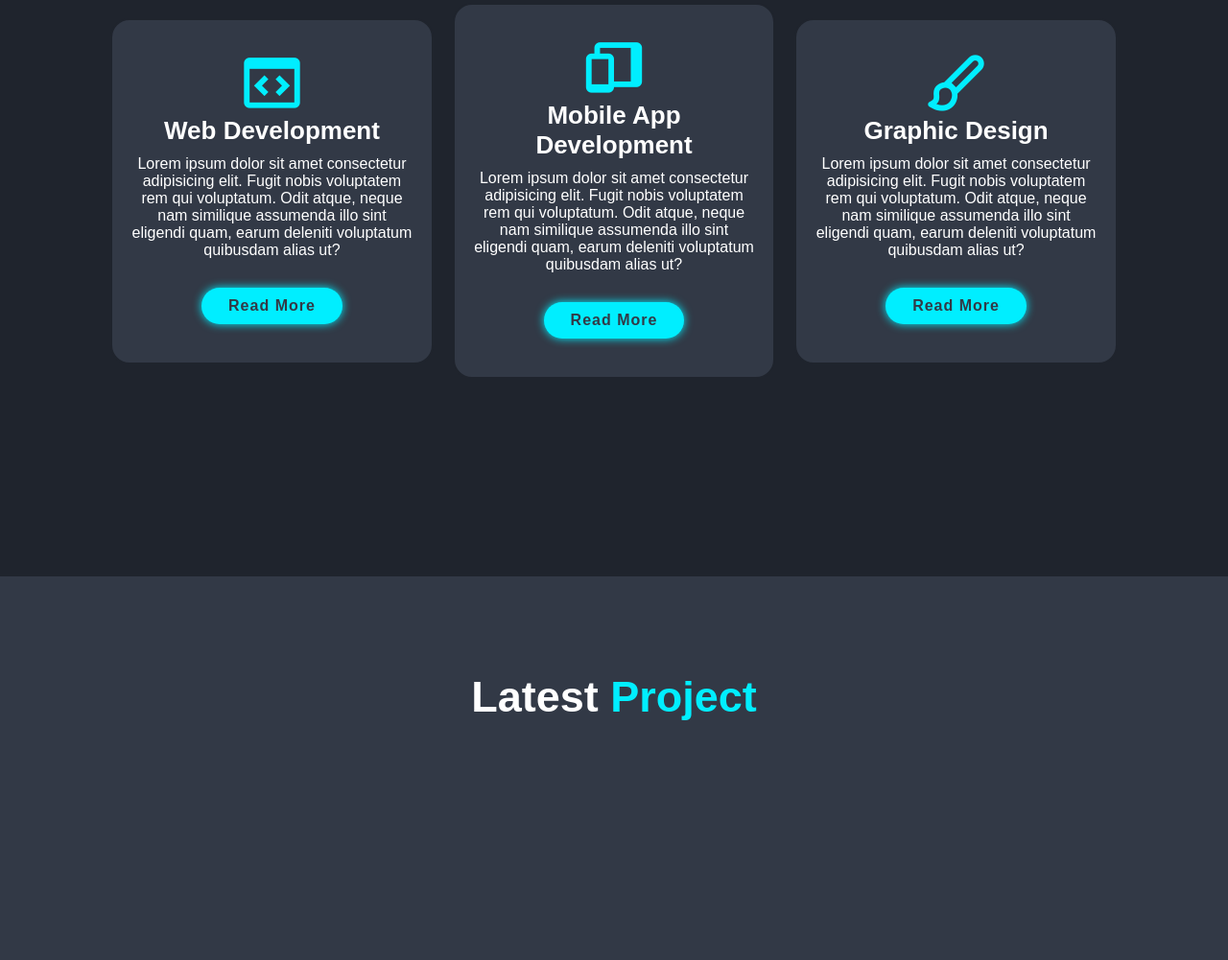
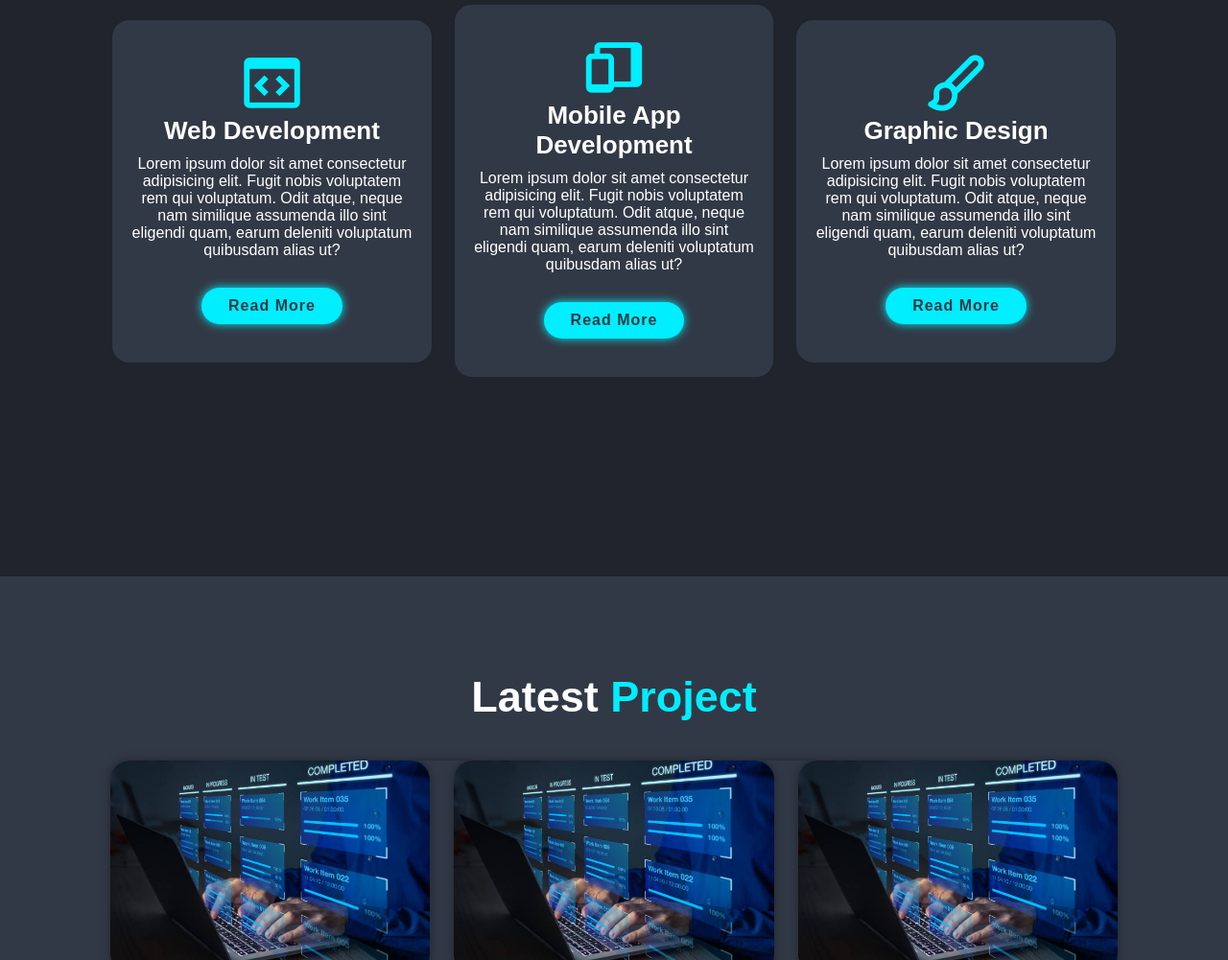
Before and after one commit to Susinthiran/Firstproject-website, a plain HTML site: page index.html in a window 1280 px wide. Shown: the part 1799-2800 px from the top of the page at 96% size. Drawn offline with nearby package versions, Linux system fonts and the light colour scheme.

Commit message:
Update index.html

```diff
--- a/index.html
+++ b/index.html
@@ -38,13 +38,13 @@
             <a href="#" class="btn">Download Resume</a>
         </div>
         <div class="home-img">
-            <img src="img/photo1.png" alt="">
+            <img src="photo1.png" alt="">
         </div>
     </section>
     <!-- about section design -->
     <section class="about" id="about">
         <div class="about-img">
-            <img src="img/photo1.png" alt="">
+            <img src="photo1.png" alt="">
         </div>
         <div class="about-content">
             <h2 class="heading">About <span>Me</span></h2>
@@ -88,7 +88,7 @@
         <h2 class="heading">Latest <span>Project</span></h2>
         <div class="portfolio-container">
             <div class="portfolio-box">
-                <img src="img/project.jpg" alt="">
+                <img src="project.jpg" alt="">
                 <div class="portfolio-layer">
                     <h4>Portfolio</h4>
                     <p>Lorem ipsum dolor, sit amet consectetur adipisicing elit. Animi, a velit culpa dolore incidunt
@@ -98,7 +98,7 @@
                 </div>
             </div>
             <div class="portfolio-box">
-                <img src="img/project.jpg" alt="">
+                <img src="project.jpg" alt="">
                 <div class="portfolio-layer">
                     <h4>E-commerce</h4>
                     <p>Lorem ipsum dolor, sit amet consectetur adipisicing elit. Animi, a velit culpa dolore incidunt
@@ -108,7 +108,7 @@
                 </div>
             </div>
             <div class="portfolio-box">
-                <img src="img/project.jpg" alt="">
+                <img src="project.jpg" alt="">
                 <div class="portfolio-layer">
                     <h4>Shopping Portal</h4>
                     <p>Lorem ipsum dolor, sit amet consectetur adipisicing elit. Animi, a velit culpa dolore incidunt
```
